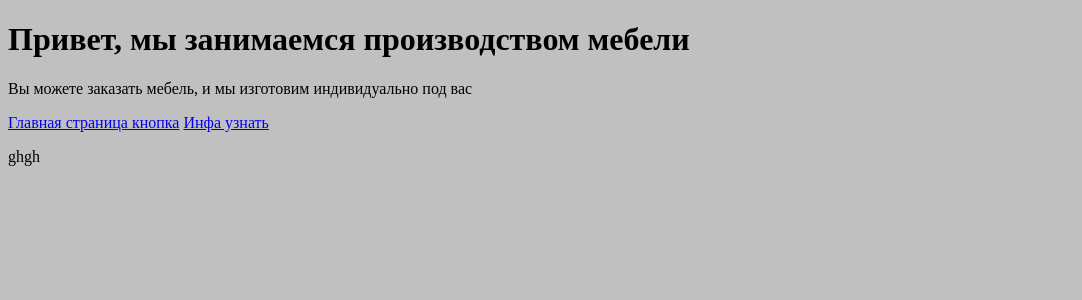
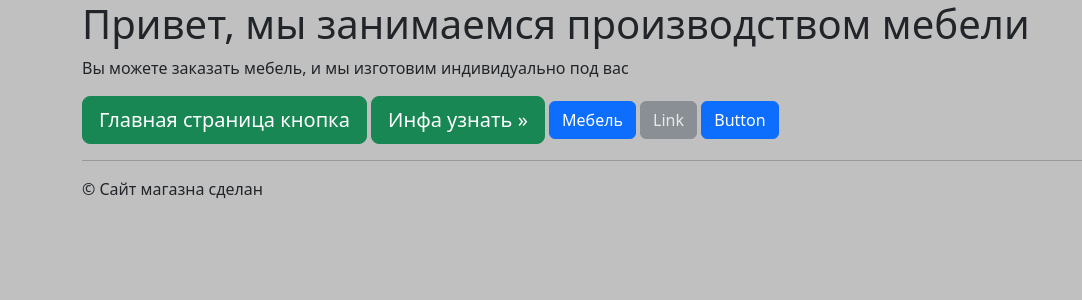
Before and after one commit to MK129y/audi_django, a Python web app: template mainApp/templates/mainApp/wrapper.html in a window 1280 px wide. Shown: the top 300 px of the page, without its empty margins (0-1082 px from the left). Run offline with Jinja, Linux system fonts and the light colour scheme; the template is opened without the code that fills it, so the values that code supplies are empty.

Commit message:
add File

```diff
--- a/mainApp/templates/mainApp/wrapper.html
+++ b/mainApp/templates/mainApp/wrapper.html
@@ -2,23 +2,36 @@
 <html lang="en">
 <head>
     <meta charset="UTF-8">
+    <!-- CSS only -->
+    <link href="https://cdn.jsdelivr.net/npm/bootstrap@5.2.2/dist/css/bootstrap.min.css" rel="stylesheet" integrity="sha384-Zenh87qX5JnK2Jl0vWa8Ck2rdkQ2Bzep5IDxbcnCeuOxjzrPF/et3URy9Bv1WTRi" crossorigin="anonymous">
     <title>Заголовок страницы сайта</title>
-</head>
+
+    <!-- CSS only -->
+   </head>
 <body style = 'background: silver'>
   {% block content %}
 
   {% endblock %}
 <div class="jumbotron">
     <div class="container">
+        <script src="https://cdn.jsdelivr.net/npm/bootstrap@5.2.2/dist/js/bootstrap.bundle.min.js" integrity="sha384-OERcA2EqjJCMA+/3y+gxIOqMEjwtxJY7qPCqsdltbNJuaOe923+mo//f6V8Qbsw3" crossorigin="anonymous"></script>
         <h1>Привет, мы занимаемся производством мебели</h1>
         <p> Вы можете заказать мебель, и мы изготовим индивидуально под вас</p>
         <p>
         <a href="/" class="btn btn-success btn-lg"> Главная страница кнопка</a>
-        <a href="/news" class="btn btn-success btn-lg"> Инфа узнать</a>
+        <a href="/news" class="btn btn-success btn-lg"> Инфа узнать
+            &raquo;</a>
+        <a><button type="button" class="btn btn-primary" data-bs-toggle="button">Мебель</button></a>
+            <a class="btn btn-secondary disabled" role="button" aria-disabled="true">Link</a>
+              <button class="btn btn-primary" type="button">Button</button>
         </p>
+
     </div>
 </div>
-<div class="container">ghgh</div>
+<div class="container">
+    <hr>
+    &copy; Сайт магазна сделан
+</div>
 
 </body>
 </html>
--- a/mysite/settings.py
+++ b/mysite/settings.py
@@ -117,7 +117,7 @@ USE_TZ = True
 # Static files (CSS, JavaScript, Images)
 # https://docs.djangoproject.com/en/4.1/howto/static-files/
 
-STATIC_URL = 'static/'
+STATIC_URL = '/static/'
 
 # Default primary key field type
 # https://docs.djangoproject.com/en/4.1/ref/settings/#default-auto-field
```
